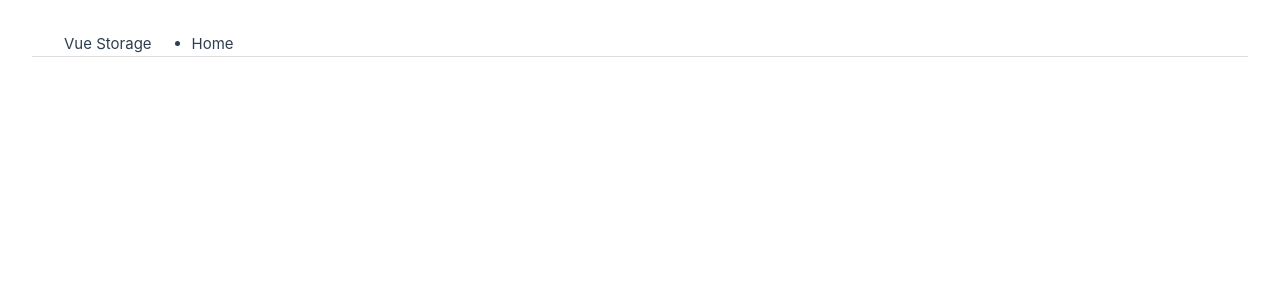
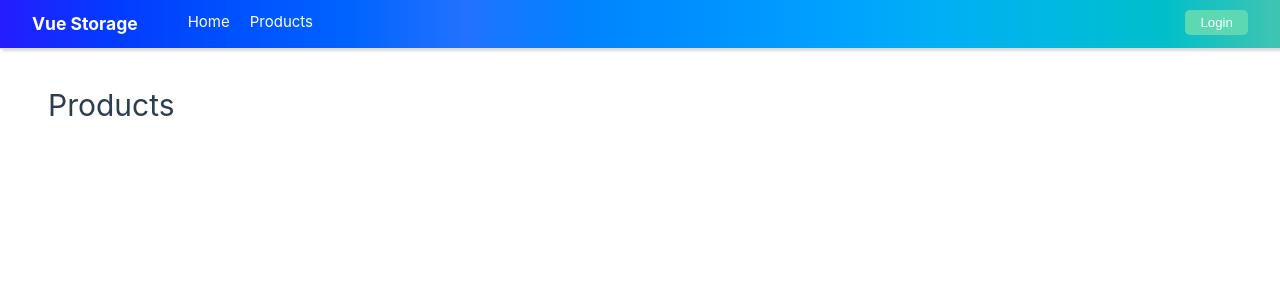
Before and after one commit to gabeFrancisco/vue-storage, a Vue app in the folder ui/vue_storage/: page /products in a window 1280 px wide. Before the commit this address had no page. Shown: the top 300 px of the page. Built offline with nearby package versions, Linux system fonts and the light colour scheme.

Commit message:
created header component on ui

```diff
--- a/ui/vue_storage/src/App.vue
+++ b/ui/vue_storage/src/App.vue
@@ -1,27 +1,18 @@
 <script setup>
-
+import Header from './components/Header.vue';
 
 </script>
 
 <template>
-  <header>
-    <div>Vue Storage</div>
-    <div>
-      <ul>
-        <li>Home</li>
-      </ul>
-    </div>
-  </header>
-  <RouterView/>
+  <Header/>
+  <div class="content">
+    <RouterView/>
+
+  </div>
 </template>
 
 <style scoped>
-header{
-  display: flex;
-  padding: 0 2rem;
-  flex-direction: row;
-  border-bottom: 1px solid #ddd;
+.content{
+  padding: 2rem 3rem;
 }
-
-
 </style>
--- a/ui/vue_storage/src/assets/main.css
+++ b/ui/vue_storage/src/assets/main.css
@@ -1,9 +1,9 @@
 @import './base.css';
 
 #app {
-  max-width: 1280px;
-  margin: 0 auto;
-  padding: 2rem;
+  /* max-width: 1280px; */
+  /* margin: 0 auto; */
+  /* padding: 2rem; */
   font-weight: normal;
 }
 
@@ -17,7 +17,9 @@ a,
 
 @media (hover: hover) {
   a:hover {
-    background-color: hsla(160, 100%, 37%, 0.2);
+    /* background-color: hsla(160, 100%, 37%, 0.2); */
+    text-decoration: underline;
+    cursor: pointer;
   }
 }
 
@@ -33,3 +35,38 @@ a,
     padding: 0 2rem; */
   }
 }
+
+button{
+  background-color: none;
+  border: none;
+  padding: 5px 15px;
+  cursor: pointer;
+}
+
+.rounded{
+  border-radius: 5px;
+}
+
+.bg-blue{
+  background-color: #00aef6;
+}
+
+.bg-white{
+  background-color: #fff;
+}
+
+.bg-green{
+  background-color:  #5cd8b3;
+}
+
+.bg-green:hover{
+  background-color:  #34bd94;
+}
+
+.text-white{
+  color: #fff;
+}
+
+.text-slate{
+  color: #222;
+}
--- /dev/null
+++ b/ui/vue_storage/src/components/Header.vue
@@ -0,0 +1,65 @@
+<script setup>
+
+function message(){
+    alert("clicked!")
+}
+
+</script>
+
+<template>
+    <header>
+        <div class="header-nav">
+
+            <div>
+                <h3>
+                    Vue Storage
+                </h3>
+            </div>
+            <div>
+                <ul>
+                    <li><router-link to="/">Home</router-link></li>
+                    <li><router-link to="/products">Products</router-link></li>
+                </ul>
+            </div>
+        </div>
+        <div>
+            <button @click="message()" class="text-white bg-green rounded">Login</button>
+        </div>
+    </header>
+</template>
+
+<style scoped>
+header {
+    display: flex;
+    flex-direction: row;
+    justify-content: space-between;
+    padding: 10px 2rem;
+    border-bottom: 1px solid #ddd;
+    box-shadow: rgba(0, 0, 0, 0.15) 1.95px 1.95px 2.6px;
+    background-image: linear-gradient(to right, #251cff, #023cff, #0051ff, #0063ff, #2372ff, #0083ff, #0091ff, #009fff, #00aef6, #00b8e3, #00bfca, #41c4b2);
+    color: white
+}
+
+header ul {
+    list-style: none;
+    display: flex;
+    flex-direction: row;
+}
+
+header ul li {
+    margin: 0 7px;
+}
+
+header ul li a {
+    color: white;
+}
+
+header h3 {
+    font-weight: bolder;
+}
+
+header .header-nav{
+    display: flex;
+    flex-direction: row;
+}
+</style>
--- a/ui/vue_storage/src/router.js
+++ b/ui/vue_storage/src/router.js
@@ -1,7 +1,10 @@
-import HomeView from "./views/HomeView.vue";
+;
 import { createWebHistory, createRouter } from "vue-router";
 
-const routes = [{ path: "/hello", name: "home", component: HomeView }];
+const routes = [
+  { path: "/", component: () => import("./views/HomeView.vue")},
+  { path: "/products", component: () => import("./views/ProductsView.vue")}
+];
 
 const router = createRouter({
   history: createWebHistory(),
--- a/ui/vue_storage/src/views/ProductsView.vue
+++ b/ui/vue_storage/src/views/ProductsView.vue
@@ -0,0 +1,7 @@
+<script setup>
+
+</script>
+
+<template>
+    <h1>Products</h1>
+</template>
```
Also changed, not shown: ui/vue_storage/src/components/icons/IconCommunity.vue (deleted, +0 -7 lines), ui/vue_storage/src/components/icons/IconDocumentation.vue (deleted, +0 -7 lines), ui/vue_storage/src/components/icons/IconEcosystem.vue (deleted, +0 -7 lines), ui/vue_storage/src/components/icons/IconSupport.vue (deleted, +0 -7 lines), ui/vue_storage/src/components/icons/IconTooling.vue (deleted, +0 -19 lines).
